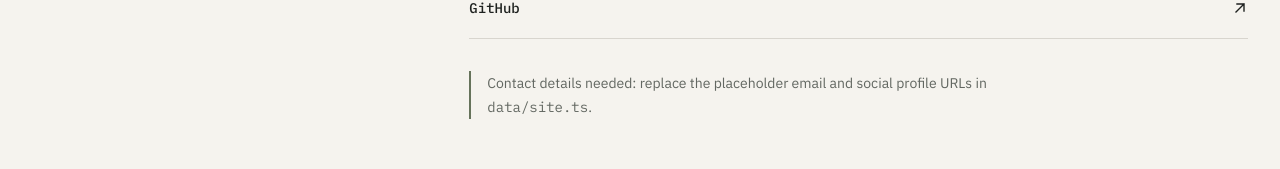
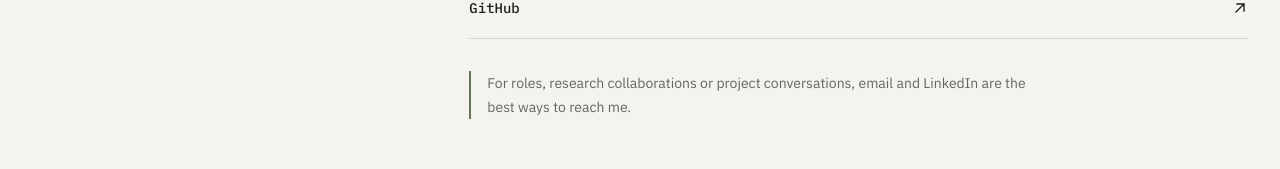
Before and after one commit to vishvanathnaik/portfolio-website, a Next.js app: page /contact in a window 1280 px wide. Shown: the part 1015-1184 px from the top of the page. Built offline with nearby package versions, Linux system fonts and the light colour scheme.

Commit message:
Replace contact placeholder with verified details

```diff
--- a/app/contact/page.tsx
+++ b/app/contact/page.tsx
@@ -28,7 +28,7 @@ export default function ContactPage() {
               <p className="eyebrow mb-6 text-olive">Direct links</p>
               <ContactLinks stacked />
               <p className="mt-8 max-w-xl border-l-2 border-olive pl-4 text-sm leading-6 text-muted">
-                Contact details needed: replace the placeholder email and social profile URLs in <code className="font-mono">data/site.ts</code>.
+                For roles, research collaborations or project conversations, email and LinkedIn are the best ways to reach me.
               </p>
             </div>
           </div>
```
